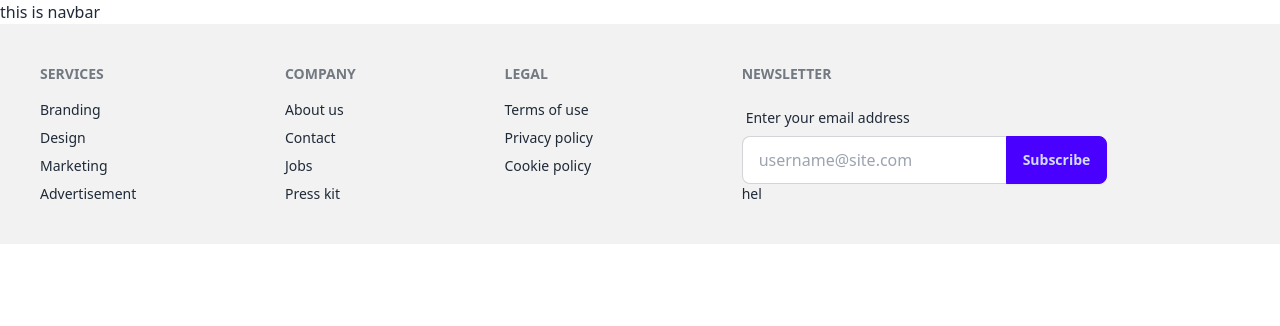
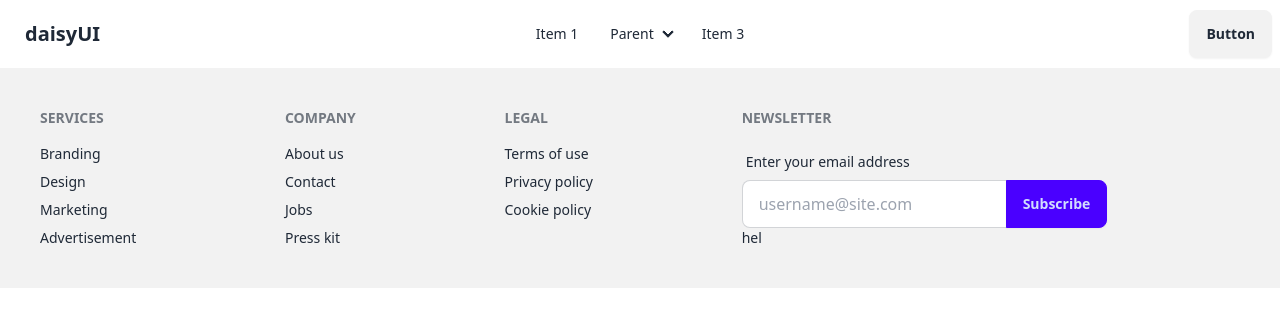
Before and after one commit to sanjidatanha09/Restaurant-client, a React (Vite) app: page / in a window 1280 px wide. Shown: the top 326 px of the page. Built offline with nearby package versions, Linux system fonts and the light colour scheme.

Commit message:
navbar section design

```diff
--- a/src/Layout/Main.jsx
+++ b/src/Layout/Main.jsx
@@ -7,8 +7,9 @@
 const Main = () => {
     return (
         <div>
+            <Navbar></Navbar>
             <Outlet></Outlet>
-            <Navbar></Navbar>
+
             <Footer></Footer>
         </div>
     );
--- a/src/Pages/shared/Navbar.jsx
+++ b/src/Pages/shared/Navbar.jsx
@@ -3,9 +3,47 @@
 
 const Navbar = () => {
     return (
-        <div>
-            <h1>this is navbar</h1>
-        </div>
+        <>
+            <div className="navbar bg-base-100">
+                <div className="navbar-start">
+                    <div className="dropdown">
+                        <div tabIndex={0} role="button" className="btn btn-ghost lg:hidden">
+                            <svg xmlns="http://www.w3.org/2000/svg" className="h-5 w-5" fill="none" viewBox="0 0 24 24" stroke="currentColor"><path strokeLinecap="round" strokeLinejoin="round" strokeWidth="2" d="M4 6h16M4 12h8m-8 6h16" /></svg>
+                        </div>
+                        <ul tabIndex={0} className="menu menu-sm dropdown-content mt-3 z-[1] p-2 shadow bg-base-100 rounded-box w-52">
+                            <li><a>Item 1</a></li>
+                            <li>
+                                <a>Parent</a>
+                                <ul className="p-2">
+                                    <li><a>Submenu 1</a></li>
+                                    <li><a>Submenu 2</a></li>
+                                </ul>
+                            </li>
+                            <li><a>Item 3</a></li>
+                        </ul>
+                    </div>
+                    <a className="btn btn-ghost text-xl">daisyUI</a>
+                </div>
+                <div className="navbar-center hidden lg:flex">
+                    <ul className="menu menu-horizontal px-1">
+                        <li><a>Item 1</a></li>
+                        <li>
+                            <details>
+                                <summary>Parent</summary>
+                                <ul className="p-2">
+                                    <li><a>Submenu 1</a></li>
+                                    <li><a>Submenu 2</a></li>
+                                </ul>
+                            </details>
+                        </li>
+                        <li><a>Item 3</a></li>
+                    </ul>
+                </div>
+                <div className="navbar-end">
+                    <a className="btn">Button</a>
+                </div>
+            </div>
+        </>
     );
 };
 
```
